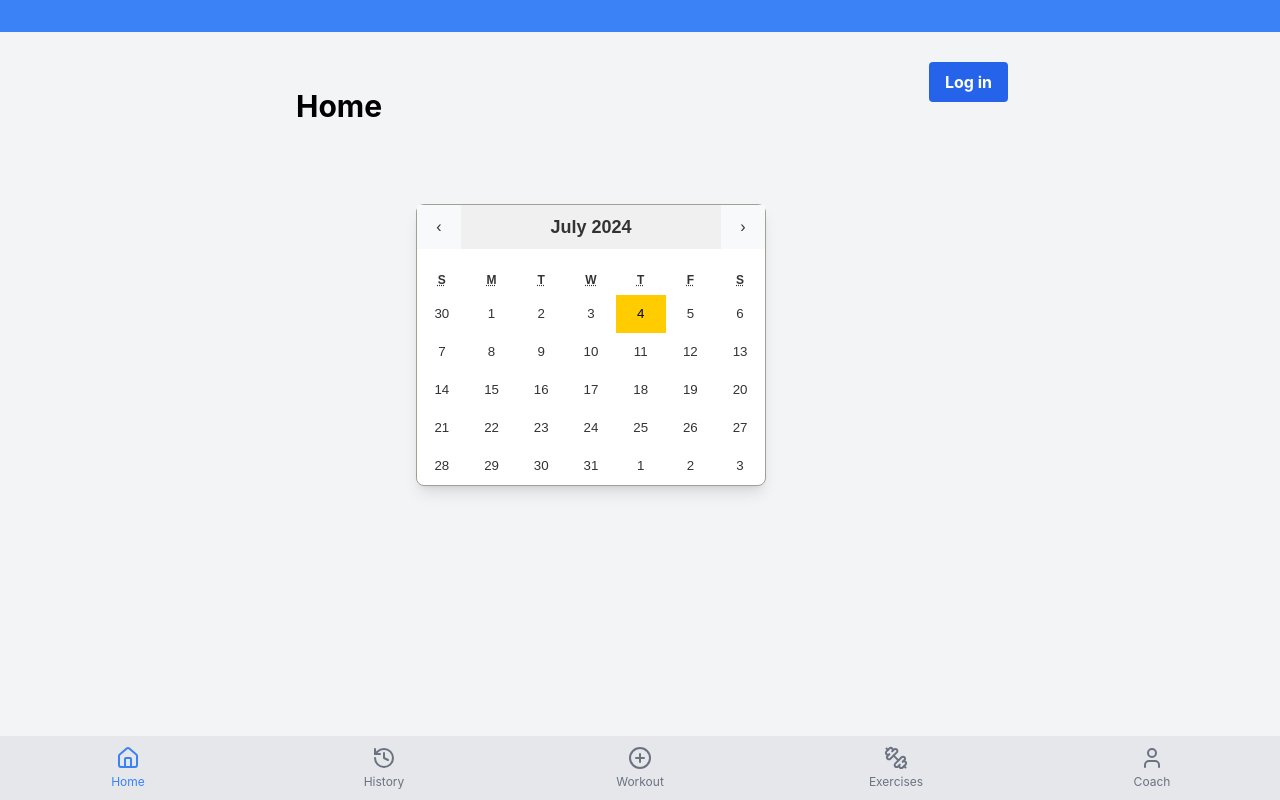
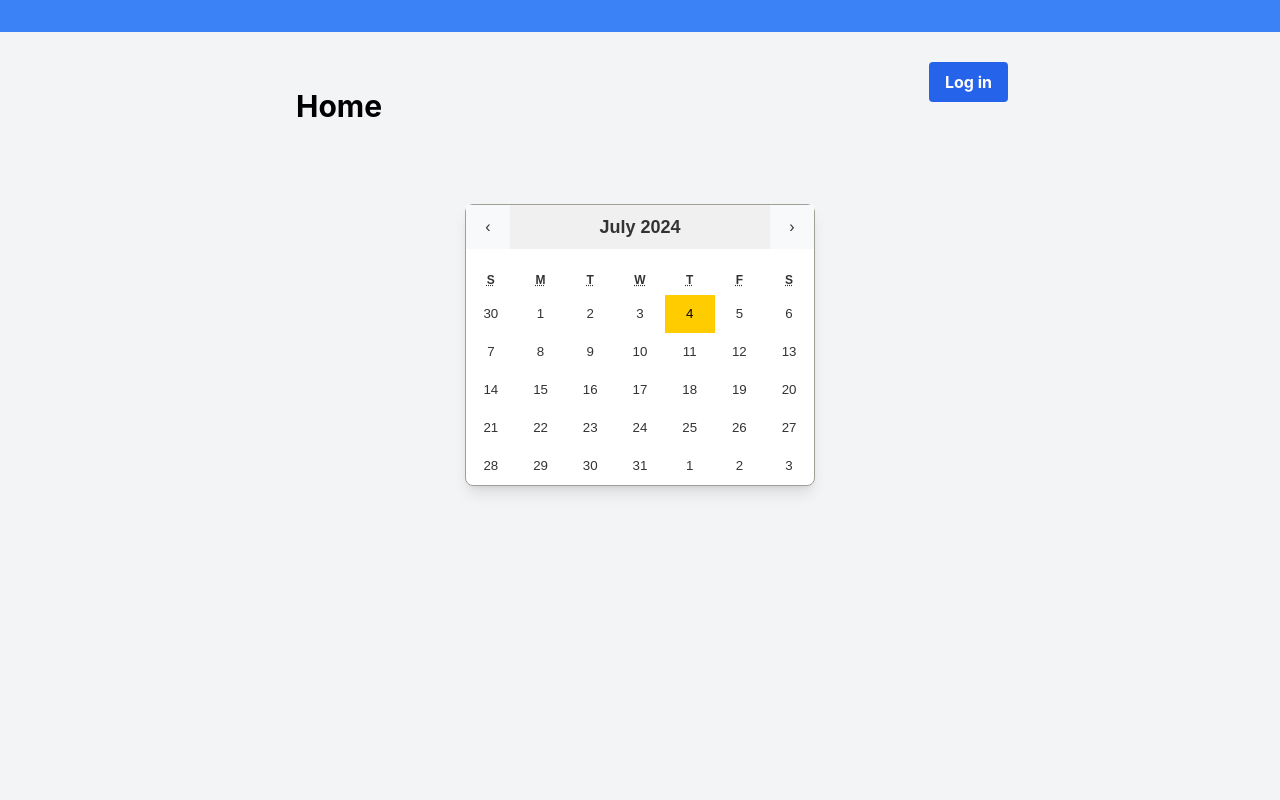
Before and after one commit to IbrahimElsa/fitness-app, a React (Create React App) app: page / in a window 1280 px wide. Built offline with nearby package versions, Linux system fonts and the light colour scheme; no server answers.

Commit message:
changed nav sizes/ calender centered

```diff
--- a/src/components/CustomCalendar.js
+++ b/src/components/CustomCalendar.js
@@ -29,11 +29,11 @@ const CustomCalendar = ({ gymVisits }) => {
   };
 
   return (
-    <div className={`w-full flex justify-center p-4 ${theme === 'light' ? 'light-theme' : 'dark-theme'}`}>
-      <div className="w-full max-w-md">
+    <div className={`w-full flex justify-center ${theme === 'light' ? 'light-theme' : 'dark-theme'}`}>
+      <div className="w-full max-w-[100vw] px-4">
         <Calendar
           tileClassName={tileClassName}
-          className="shadow-lg rounded-lg border-none"
+          className="shadow-lg rounded-lg border-none w-full max-w-md mx-auto"
           formatShortWeekday={(locale, date) => ['S', 'M', 'T', 'W', 'T', 'F', 'S'][date.getDay()]}
           next2Label={null}
           prev2Label={null}
--- a/src/components/MobileNavbar.js
+++ b/src/components/MobileNavbar.js
@@ -28,7 +28,7 @@ const MobileNavbar = () => {
   ];
 
   return (
-    <nav className={`fixed bottom-0 left-0 right-0 ${theme === 'light' ? themeCss.navbarLight : themeCss.navbarDark} shadow-lg`}>
+    <nav className={`fixed bottom-0 left-0 right-0 ${theme === 'light' ? themeCss.navbarLight : themeCss.navbarDark} shadow-lg md:hidden`}>
       <div className="flex justify-around items-center h-16">
         {navItems.map((item) => (
           item.onClick ? (
--- a/src/pages/Home.js
+++ b/src/pages/Home.js
@@ -71,8 +71,8 @@ function Home() {
   return (
     <div className={`${themeCss[theme]} min-h-screen flex flex-col`}>
       <Navbar />
-      <div className="flex flex-col h-full items-center"> {/* Center content horizontally */}
-        <div className="px-4 py-2 flex justify-between items-center w-full max-w-3xl"> {/* Add max width */}
+      <div className="flex flex-col h-full items-center">
+        <div className="px-4 py-2 flex justify-between items-center w-full max-w-3xl">
           <h1 className="text-3xl pt-12 pl-6 font-bold">Home</h1>
           {currentUser ? (
             <div className="relative" ref={dropdownRef}>
@@ -117,8 +117,10 @@ function Home() {
             </button>
           )}
         </div>
-        <div className="flex flex-col items-center flex-1 w-full max-w-3xl p-4 mt-10"> {/* Center content and add max width */}
-          <CustomCalendar gymVisits={gymVisits} />
+        <div className="flex items-center justify-center w-full p-8 mt-10">
+          <div className=" max-w-md mx-auto">
+            <CustomCalendar gymVisits={gymVisits} />
+          </div>
         </div>
       </div>
       <MobileNavbar />
```
